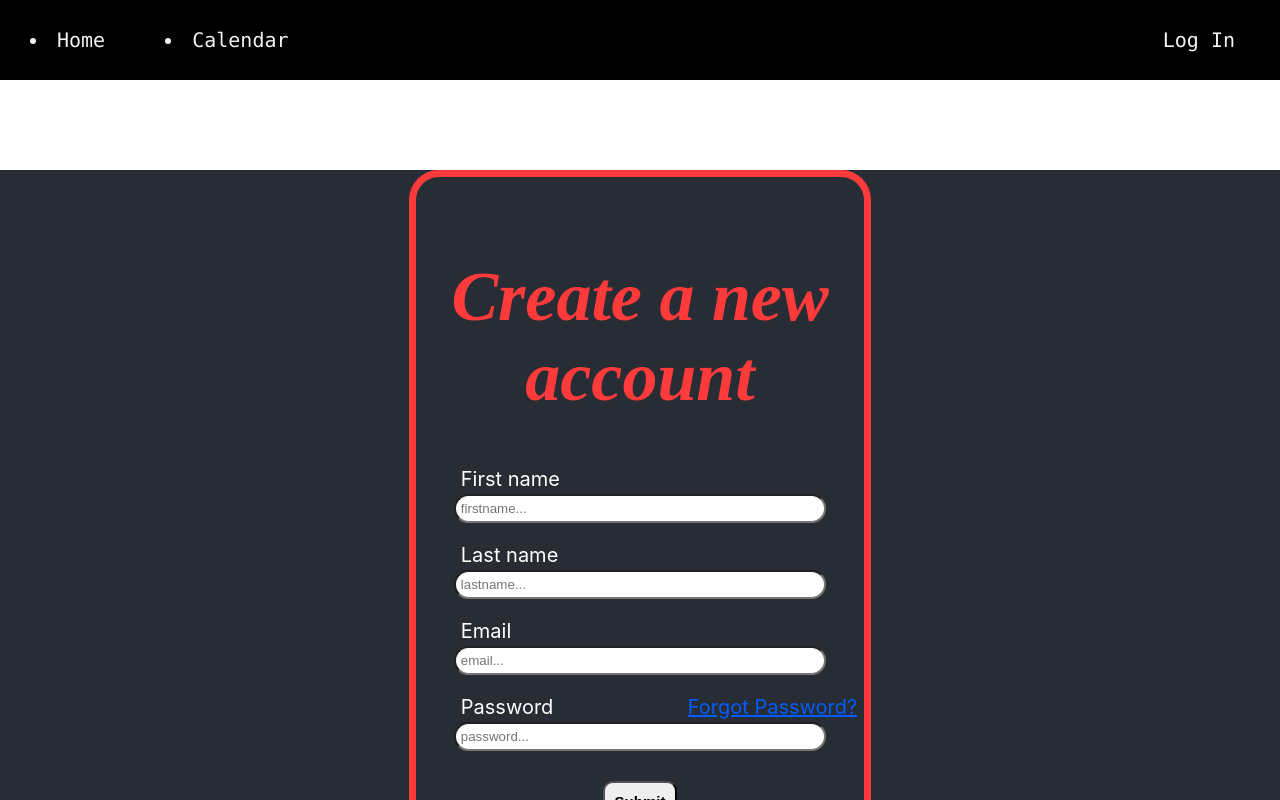
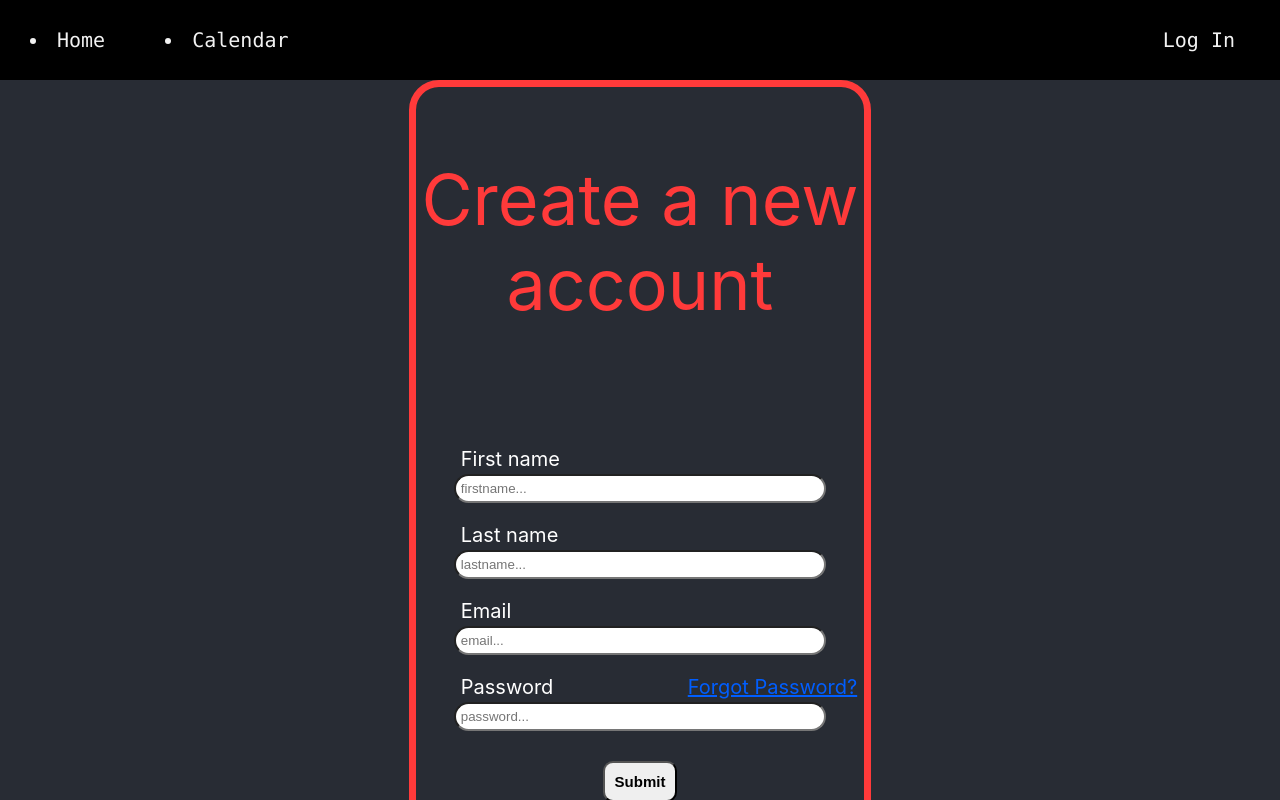
Before and after one commit to Spring2022-CSCI152/Team6, a React (Create React App) app: page /Signup in a window 1280 px wide. Built offline with nearby package versions, Linux system fonts and the light colour scheme.

Commit message:
Changed page title tags from <p> to <h1>

```diff
--- a/src/CSS/App.css
+++ b/src/CSS/App.css
@@ -1,6 +1,6 @@
 .App {
   background-color: #282c34;
-  min-height: 100vh;
+  height: 100%;
 }
 
 .spinner {
@@ -37,7 +37,7 @@
     transform: rotate(360deg);
   }
 }
-p{
+h1{
   font-family: 'Quintessential', cursive;
   font-size: 100px;
   font-style: italic;
@@ -46,21 +46,15 @@ p{
   margin-bottom: 0;
   position: relative;
 }
-p1{
+/* p1{
   font-family: 'Quintessential', cursive;
   font-size: 30px;
   margin: 0;
   position: relative;
-}
+} */
 body{
   color:white;
   font-style: normal;
-}
-.LogIn-Box-wrapper{
-  display: block;
-  position: relative;
-  text-align: center;
-  margin-top: 7%;
 }
 .LogIn-Box{
   position: relative;
@@ -115,10 +109,6 @@ button:hover{
   background-color: #ff4646;
 }
 
-h1{
-  margin: 0;
-}
-
 html, body, #root{
   /* height: 100vh; */
   height: 100%;
--- a/src/CSS/LogIn.css
+++ b/src/CSS/LogIn.css
@@ -1,12 +1,12 @@
-body{
+/* body{
     color:white;
     font-style: normal;
-}
+} */
 .LogIn-Box-wrapper{
     display: block;
     position: relative;
     text-align: center;
-    margin-top: 7%;
+    /* margin-top: 7%; */
 }
 .LogIn-Box{
     position: relative;
--- a/src/pages/HomePage.js
+++ b/src/pages/HomePage.js
@@ -24,7 +24,7 @@ function HomePage() {
       </style>
 
       <header className="App-header">
-        <p>Welcome to Roadmap</p>
+        <h1>Welcome to Roadmap</h1>
 
         {logStatusView}
 
--- a/src/pages/login.js
+++ b/src/pages/login.js
@@ -47,7 +47,7 @@ function LogIn(setToken) {
     <div className="App">
       <div className='LogIn-Box-wrapper'>
         <div className='LogIn-Box'>
-          <p id="title">Log In</p>
+          <h1 id="title">Log In</h1>
           <form>
             <label htmlFor='email'>Email</label>
             <input type="text" onChange={handleEmail} name="email" className="email" placeholder="email..." id="email" /> <br />
```
